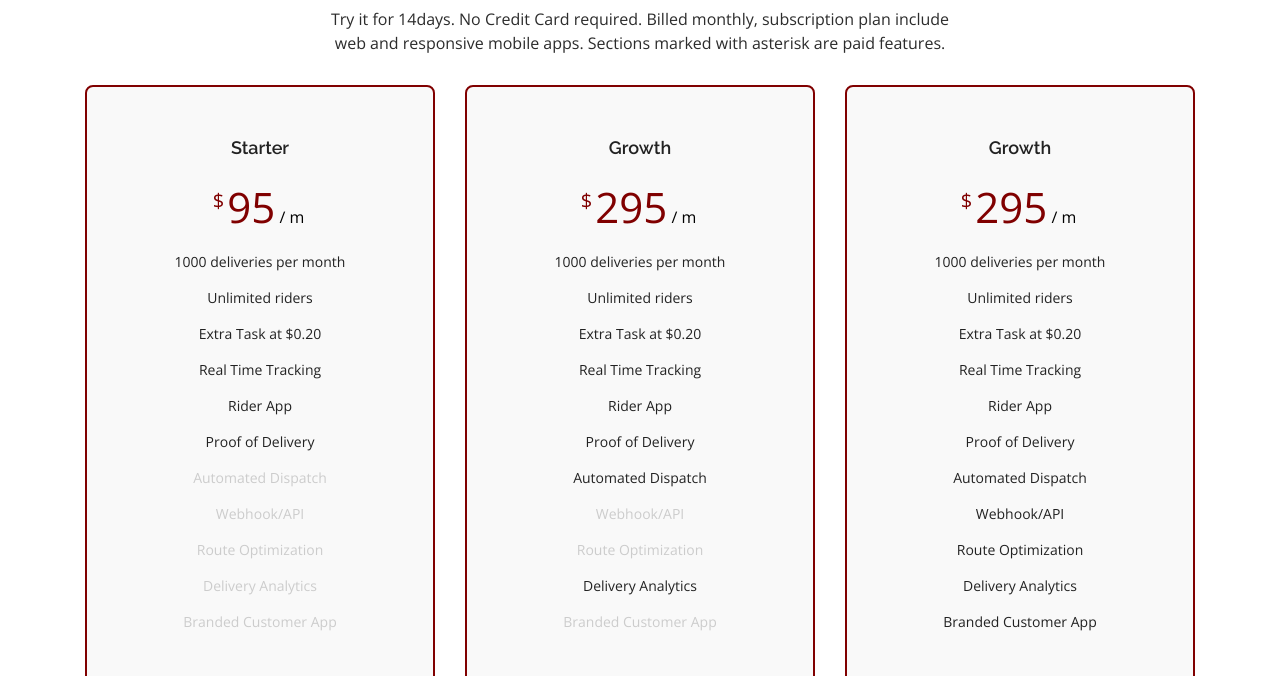
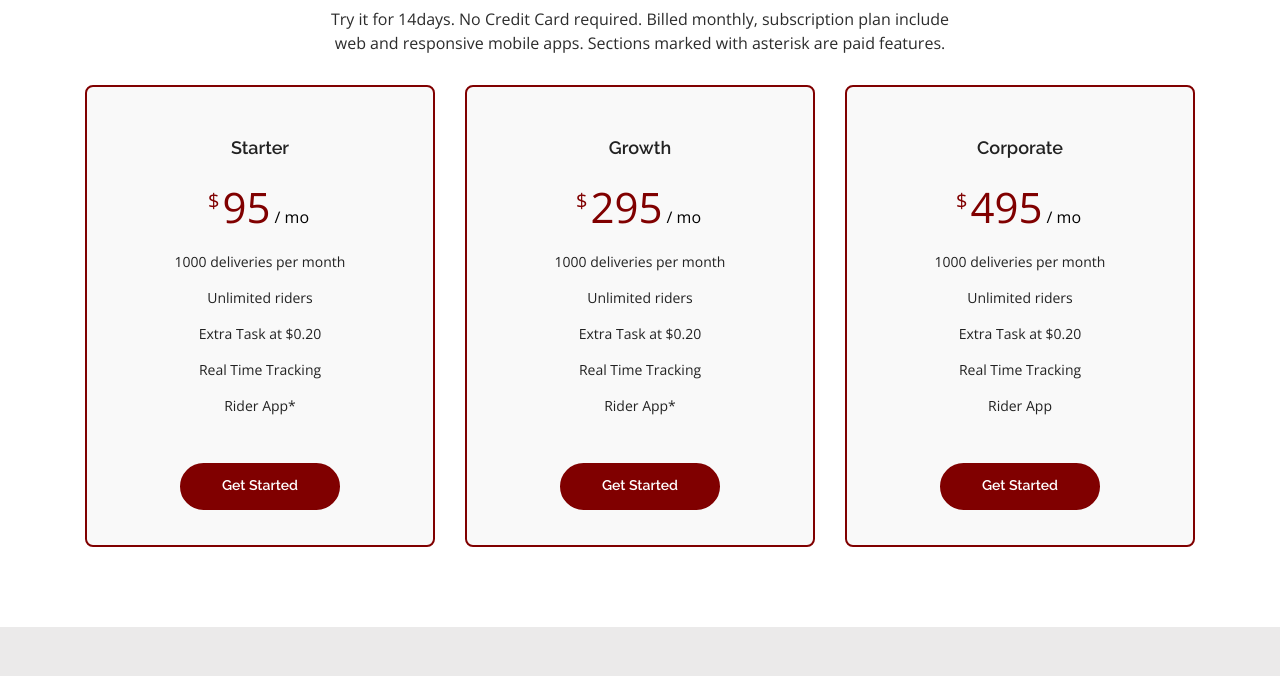
Before and after one commit to Shingirirai5/idelivered, a plain HTML site: page lastmile.html in a window 1280 px wide. Shown: the part 3734-4410 px from the top of the page. Drawn offline with nearby package versions, Linux system fonts and the light colour scheme.

Commit message:
Add files via upload

```diff
--- a/lastmile.html
+++ b/lastmile.html
@@ -512,19 +512,14 @@
                                                     <div class="col-lg-4 col-md-6">
                                                       <div class="box recommended" data-aos="zoom-in" data-aos-delay="100" style="margin-bottom: 20px;">
                                                         <h3>Starter</h3>
-                                                        <h4><sup>$</sup>95<span style="color: black;"> / m</span></h4>
+                                                        <h4><sup>$</sup>95<span style="color: black;"> / mo</span></h4>
                                                         <ul>
                                                           <li>1000 deliveries per month</li>
                                                           <li>Unlimited riders</li>
                                                           <li>Extra Task at $0.20</li>
                                                           <li>Real Time Tracking</li>
-                                                          <li>Rider App</li>
-                                                          <li>Proof of Delivery</li>
-                                                          <li class="na">Automated Dispatch</li>
-                                                          <li class="na">Webhook/API</li>
-                                                          <li class="na">Route Optimization</li>
-                                                          <li class="na">Delivery Analytics</li>
-                                                          <li class="na">Branded Customer App</li>
+                                                          <li>Rider App*</li>
+
                                                         </ul>
                                                         <div class="btn-wrap">
                                                           <a href="Support.html" class="btn-buy">Get Started</a>
@@ -537,19 +532,15 @@
                                                     <div class="col-lg-4 col-md-6">
                                                       <div class="box recommended" data-aos="zoom-in" data-aos-delay="200" style="margin-bottom: 20px;">
                                                         <h3>Growth</h3>
-                                                        <h4><sup>$</sup>295<span style="color: black;"> / m</span></h4>
+                                                        <h4><sup>$</sup>295<span style="color: black;"> / mo</span></h4>
                                                         <ul>
                                                           <li>1000 deliveries per month</li>
                                                           <li>Unlimited riders</li>
                                                           <li>Extra Task at $0.20</li>
                                                           <li>Real Time Tracking</li>
-                                                          <li>Rider App</li>
-                                                          <li>Proof of Delivery</li>
-                                                          <li>Automated Dispatch</li>
-                                                          <li class="na">Webhook/API</li>
-                                                          <li class="na">Route Optimization</li>
-                                                          <li>Delivery Analytics</li>
-                                                          <li class="na">Branded Customer App</li>
+                                                          <li>Rider App*</li>
+
+
                                                         </ul>
                                                         <div class="btn-wrap">
                                                           <a href="Support.html" class="btn-buy">Get Started</a>
@@ -560,20 +551,15 @@
 
                                                     <div class="col-lg-4 col-md-6">
                                                       <div class="box recommended" data-aos="zoom-in" data-aos-delay="300" style="margin-bottom: 20px;">
-                                                        <h3>Growth</h3>
-                                                        <h4><sup>$</sup>295<span style="color: black;"> / m</span></h4>
+                                                        <h3>Corporate</h3>
+                                                        <h4><sup>$</sup>495<span style="color: black;"> / mo</span></h4>
                                                         <ul>
                                                           <li>1000 deliveries per month</li>
                                                           <li>Unlimited riders</li>
                                                           <li>Extra Task at $0.20</li>
                                                           <li>Real Time Tracking</li>
                                                           <li>Rider App</li>
-                                                          <li>Proof of Delivery</li>
-                                                          <li>Automated Dispatch</li>
-                                                          <li>Webhook/API</li>
-                                                          <li>Route Optimization</li>
-                                                          <li>Delivery Analytics</li>
-                                                          <li>Branded Customer App</li>
+
                                                         </ul>
                                                         <div class="btn-wrap">
                                                           <a href="Support.html" class="btn-buy">Get Started</a>
```
